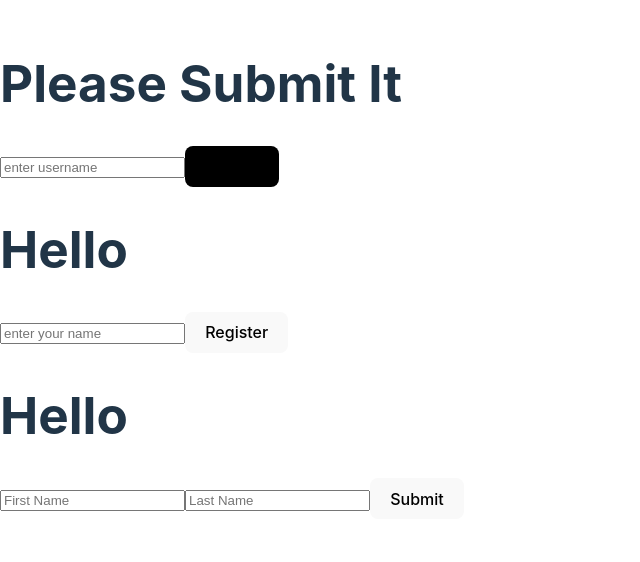
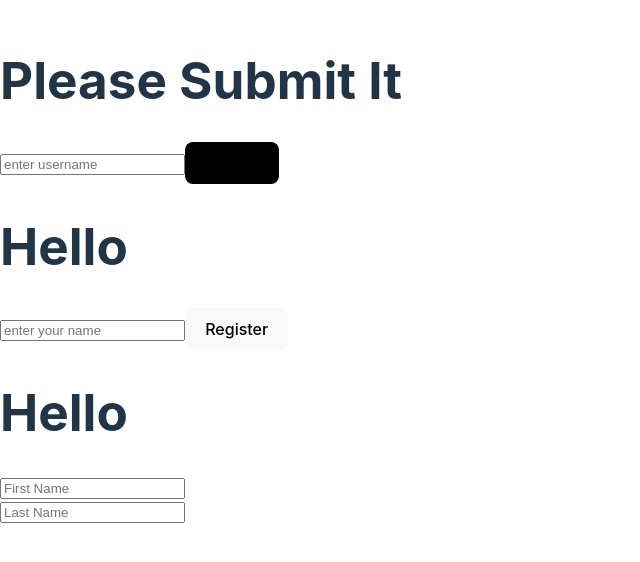
Before and after one commit to IndiMerz/IndiMerz, a React (Vite) app in the folder React/events/: page / in a window 1280 px wide. Shown: the part 130-692 px from the top of the page, without its empty margins (0-640 px from the left). Built offline with nearby package versions, Linux system fonts and the light colour scheme.

Commit message:
complex state changing

```diff
--- a/React/events/src/components/ComplexState.jsx
+++ b/React/events/src/components/ComplexState.jsx
@@ -1,29 +1,73 @@
-import React, { useState} from 'react'
+import React, { useState } from 'react';
 
+// export const ComplexState = () => {
+//     const [fname, setfname] = useState('');
+//     const [lname, setlname] = useState('');
+
+//     const handleSubmit = (e) => {
+//         e.preventDefault();
+//     }
+
+//     const handleFname = (e) => {
+//         setfname(e.target.value)
+//     }
+
+//     const handleLname = (e) => {
+//         setlname(e.target.value)
+//     }
+
+//   return (
+//     <div>
+//          <h1>Hello {fname} {lname}</h1>
+//         <form onSubmit={handleSubmit}>
+//             <input onChange={handleFname} name='fname' type='text' placeholder='First Name' />
+//             <input onChange={handleLname} name='lname' type='text' placeholder='Last Name' />
+//             <button>Submit</button>
+//         </form>
+//     </div>
+//   )
+// }
+
+// Shorter Way
 export const ComplexState = () => {
-    const [fname, setfname] = useState('');
-    const [lname, setlname] = useState('');
+	const [fullname, setfullname] = useState({
+		fname: '',
+		lname: '',
+	});
 
-    const handleSubmit = (e) => {
-        e.preventDefault();
+    const handleName = (e) => {
+        const { value, name } = e.target;
+
+        setfullname(prevValue => {
+            return {
+                ...prevValue,
+                [name]: value
+            }
+        })
     }
 
-    const handleFname = (e) => {
-        setfname(e.target.value)
-    }
-
-    const handleLname = (e) => {
-        setlname(e.target.value)
-    }
-
-  return (
-    <div>
-         <h1>Hello {fname} {lname}</h1>
-        <form onSubmit={handleSubmit}>
-            <input onChange={handleFname} name='fname' type='text' placeholder='First Name' />
-            <input onChange={handleLname} name='lname' type='text' placeholder='Last Name' />
-            <button>Submit</button>
-        </form>
-    </div>
-  )
-}
+	return (
+		<div>
+			<h1>
+				Hello {fullname.fname} {fullname.lname}
+			</h1>
+			<form>
+				<input
+					onChange={handleName}
+					name='fname'
+					type='text'
+					placeholder='First Name'
+                    value={fullname.fname}
+				/>
+                <br />
+				<input
+					onChange={handleName}
+					name='lname'
+					type='text'
+					placeholder='Last Name'
+                    value={fullname.lname}
+				/>
+			</form>
+		</div>
+	);
+};
```
